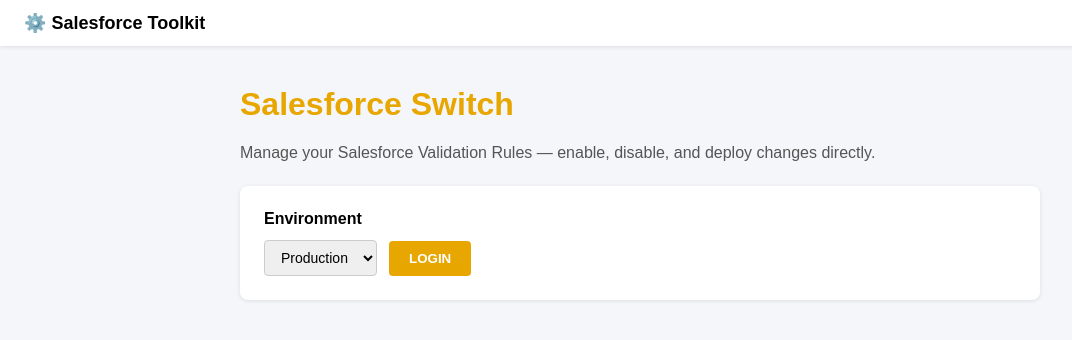
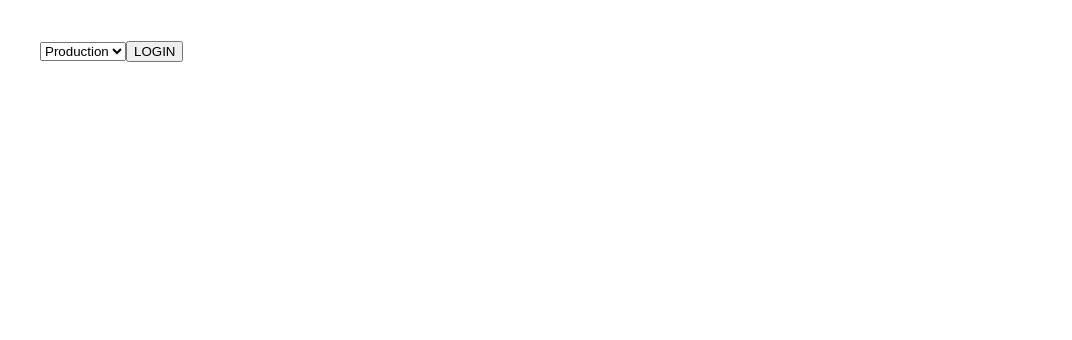
Before and after one commit to Faizaan0321/salesforce-validation-switch, a React (Create React App) app: page / in a window 1280 px wide. Shown: the top 340 px of the page, without its empty margins (0-1072 px from the left). Built offline with nearby package versions, Linux system fonts and the light colour scheme.

Commit message:
final fix

```diff
--- a/src/App.js
+++ b/src/App.js
@@ -27,10 +27,13 @@
 
     setAccessToken(token);
     setInstanceUrl(url);
-    setUserInfo({
-      preferred_username: "Faizaan Khan",
-      organization_id: "My Org",
-    });
+
+    axios
+      .get(`${url}/services/oauth2/userinfo`, {
+        headers: { Authorization: `Bearer ${token}` },
+      })
+      .then((res) => setUserInfo(res.data))
+      .catch(() => setUserInfo(null));
 
     window.history.replaceState(null, null, "/");
   }, []);
@@ -47,7 +50,7 @@
         : "https://login.salesforce.com";
 
     window.location.href = `${base}/services/oauth2/authorize?response_type=token&client_id=${CLIENT_ID}&redirect_uri=${encodeURIComponent(
-      REDIRECT_URI
+      REDIRECT_URI,
     )}`;
   };
 
@@ -64,332 +67,106 @@
     setMessage("Fetching validation rules...");
     try {
       const query = `SELECT Id, ValidationName, Active FROM ValidationRule WHERE EntityDefinition.QualifiedApiName = 'Account'`;
+
       const res = await axios.get(
         `${PROXY_BASE}/services/data/${API_VERSION}/tooling/query?q=${encodeURIComponent(
-          query
+          query,
         )}`,
-        { headers: getHeaders() }
+        { headers: getHeaders() },
       );
+
       setRules(res.data.records.map((r) => ({ ...r, _pending: r.Active })));
       setMessage("");
     } catch (err) {
-      setMessage(
-        "Error fetching rules: " +
-          (err.response?.data?.message || err.message)
-      );
+      setMessage(err.response?.data?.message || err.message);
     }
     setLoading(false);
   };
 
   const toggleRule = (id) => {
     setRules((prev) =>
-      prev.map((r) => (r.Id === id ? { ...r, _pending: !r._pending } : r))
+      prev.map((r) => (r.Id === id ? { ...r, _pending: !r._pending } : r)),
     );
   };
 
-  const enableAll = () =>
-    setRules((prev) => prev.map((r) => ({ ...r, _pending: true })));
-
-  const disableAll = () =>
-    setRules((prev) => prev.map((r) => ({ ...r, _pending: false })));
-
   const deployChanges = async () => {
     const changed = rules.filter((r) => r._pending !== r.Active);
+
     if (changed.length === 0) {
       setMessage("No changes to deploy.");
       return;
     }
 
     setDeploying(true);
-    setMessage(`Deploying ${changed.length} change(s)...`);
+    setMessage("Deploying...");
 
     try {
       for (const rule of changed) {
         await axios.patch(
           `${PROXY_BASE}/services/data/${API_VERSION}/tooling/sobjects/ValidationRule/${rule.Id}`,
-          { Metadata: { active: rule._pending } },
+          {
+            Metadata: {
+              active: rule._pending,
+            },
+          },
           {
             headers: {
               ...getHeaders(),
               "Content-Type": "application/json",
             },
-          }
+          },
         );
       }
+
       setRules((prev) => prev.map((r) => ({ ...r, Active: r._pending })));
-      setMessage("✅ Changes deployed successfully!");
+      setMessage("Deployed successfully");
     } catch (err) {
       setMessage(
-        "❌ Deploy failed: " + (err.response?.data?.message || err.message)
+        "Deploy failed: " + (err.response?.data?.message || err.message),
       );
     }
+
     setDeploying(false);
   };
 
-  const hasPendingChanges = rules.some((r) => r._pending !== r.Active);
-
   return (
-    <div style={styles.page}>
-      <div style={styles.header}>
-        <span style={styles.logo}>⚙️ Salesforce Toolkit</span>
-      </div>
-
-      <div style={styles.main}>
-        <h1 style={styles.title}>Salesforce Switch</h1>
-        <p style={styles.subtitle}>
-          Manage your Salesforce Validation Rules — enable, disable, and deploy
-          changes directly.
-        </p>
-
+    <div style={{ padding: 40 }}>
       {!accessToken ? (
-          <div style={styles.card}>
-            <label style={styles.label}>Environment</label>
-            <div style={styles.row}>
+        <>
           <select
             value={environment}
             onChange={(e) => setEnvironment(e.target.value)}
-                style={styles.select}
           >
             <option value="production">Production</option>
             <option value="sandbox">Sandbox</option>
           </select>
-              <button onClick={handleLogin} style={styles.btnOrange}>
-                LOGIN
+
+          <button onClick={handleLogin}>LOGIN</button>
+        </>
+      ) : (
+        <>
+          <h3>Username: {userInfo?.preferred_username}</h3>
+          <h3>Org: {userInfo?.organization_name}</h3>
+
+          <button onClick={handleLogout}>LOGOUT</button>
+          <button onClick={fetchRules}>GET METADATA</button>
+
+          <button onClick={deployChanges} disabled={deploying}>
+            DEPLOY
+          </button>
+
+          {rules.map((r) => (
+            <div key={r.Id}>
+              {r.ValidationName}
+              <button onClick={() => toggleRule(r.Id)}>
+                {r._pending ? "ON" : "OFF"}
               </button>
             </div>
-          </div>
-        ) : (
-          <>
-            <div style={styles.card}>
-              <p>
-                <b>Logged in as:</b>
-              </p>
-              <p>Username: {userInfo?.preferred_username}</p>
-              <p>Organisation: {userInfo?.organization_id}</p>
-              <div style={styles.row}>
-                <button onClick={handleLogout} style={styles.btnOrange}>
-                  LOGOUT
-                </button>
-                <button
-                  onClick={fetchRules}
-                  style={styles.btnOrange}
-                  disabled={loading}
-                >
-                  {loading ? "Loading..." : "GET METADATA"}
-                </button>
-              </div>
-            </div>
+          ))}
 
-            {rules.length > 0 && (
-              <div style={styles.card}>
-                <div style={styles.tabRow}>
-                  <span style={styles.tab}>Validation Rules</span>
-                </div>
-
-                <div style={{ padding: "12px 0" }}>
-                  <button
-                    onClick={deployChanges}
-                    style={{
-                      ...styles.btnBlue,
-                      opacity: hasPendingChanges ? 1 : 0.5,
-                    }}
-                    disabled={deploying || !hasPendingChanges}
-                  >
-                    {deploying
-                      ? "Deploying..."
-                      : `DEPLOY CHANGES${
-                          hasPendingChanges
-                            ? ` (${rules.filter(
-                                (r) => r._pending !== r.Active
-                              ).length})`
-                            : ""
-                        }`}
-                  </button>
-                </div>
-
-                <div style={styles.sectionHead}>
-                  <b style={{ color: "#0070d2" }}>Account</b>
-                  <div>
-                    <button onClick={enableAll} style={styles.btnGreen}>
-                      ENABLE ALL
-                    </button>
-                    <button
-                      onClick={disableAll}
-                      style={{ ...styles.btnRed, marginLeft: 8 }}
-                    >
-                      DISABLE ALL
-                    </button>
-                  </div>
-                </div>
-
-                {rules.map((rule) => (
-                  <div key={rule.Id} style={styles.ruleRow}>
-                    <div>
-                      <span style={styles.ruleName}>
-                        {rule.ValidationName}
-                      </span>
-                      {rule._pending !== rule.Active && (
-                        <span style={styles.pendingBadge}>modified</span>
-                      )}
-                    </div>
-                    <div
-                      onClick={() => toggleRule(rule.Id)}
-                      style={{
-                        ...styles.toggle,
-                        background: rule._pending ? "#e8a600" : "#ccc",
-                      }}
-                    >
-                      <div
-                        style={{
-                          ...styles.ball,
-                          left: rule._pending ? "34px" : "2px",
-                        }}
-                      />
-                      <span
-                        style={{
-                          ...styles.toggleText,
-                          left: rule._pending ? "6px" : "auto",
-                          right: rule._pending ? "auto" : "6px",
-                        }}
-                      >
-                        {rule._pending ? "ON" : "OFF"}
-                      </span>
-                    </div>
-                  </div>
-                ))}
-              </div>
-            )}
-
-            {message && <p style={styles.msg}>{message}</p>}
+          <p>{message}</p>
         </>
       )}
     </div>
-    </div>
   );
 }
-
-const styles = {
-  page: { fontFamily: "Arial", minHeight: "100vh", background: "#f4f6f9" },
-  header: {
-    background: "#fff",
-    padding: "12px 24px",
-    boxShadow: "0 1px 4px rgba(0,0,0,0.1)",
-  },
-  logo: { fontSize: 18, fontWeight: "bold" },
-  main: { maxWidth: 800, margin: "40px auto", padding: "0 20px" },
-  title: { color: "#e8a600", fontSize: 32 },
-  subtitle: { color: "#555", marginBottom: 24 },
-  card: {
-    background: "#fff",
-    padding: 24,
-    borderRadius: 8,
-    boxShadow: "0 1px 4px rgba(0,0,0,0.1)",
-    marginBottom: 20,
-  },
-  label: { fontWeight: "bold" },
-  row: { display: "flex", gap: 12, marginTop: 12, alignItems: "center" },
-  select: {
-    padding: "8px 12px",
-    borderRadius: 4,
-    border: "1px solid #ccc",
-    fontSize: 14,
-  },
-  btnOrange: {
-    background: "#e8a600",
-    color: "#fff",
-    border: "none",
-    padding: "10px 20px",
-    borderRadius: 4,
-    cursor: "pointer",
-    fontWeight: "bold",
-  },
-  btnBlue: {
-    background: "#0070d2",
-    color: "#fff",
-    border: "none",
-    padding: "10px 20px",
-    borderRadius: 4,
-    cursor: "pointer",
-    fontWeight: "bold",
-  },
-  btnGreen: {
-    background: "#4caf50",
-    color: "#fff",
-    border: "none",
-    padding: "6px 14px",
-    borderRadius: 4,
-    cursor: "pointer",
-    fontWeight: "bold",
-  },
-  btnRed: {
-    background: "#e53935",
-    color: "#fff",
-    border: "none",
-    padding: "6px 14px",
-    borderRadius: 4,
-    cursor: "pointer",
-    fontWeight: "bold",
-  },
-  tabRow: { borderBottom: "2px solid #e8a600", marginBottom: 12 },
-  tab: {
-    padding: "8px 16px",
-    color: "#e8a600",
-    fontWeight: "bold",
-    borderBottom: "2px solid #e8a600",
-    display: "inline-block",
-  },
-  sectionHead: {
-    display: "flex",
-    justifyContent: "space-between",
-    alignItems: "center",
-    margin: "16px 0 8px",
-  },
-  ruleRow: {
-    display: "flex",
-    justifyContent: "space-between",
-    alignItems: "center",
-    padding: "10px 0",
-    borderBottom: "1px solid #f0f0f0",
-  },
-  ruleName: { fontSize: 14, color: "#333" },
-  pendingBadge: {
-    marginLeft: 8,
-    fontSize: 11,
-    background: "#fff3cd",
-    color: "#856404",
-    padding: "2px 6px",
-    borderRadius: 4,
-    fontWeight: "bold",
-  },
-  toggle: {
-    position: "relative",
-    width: 65,
-    height: 28,
-    borderRadius: 14,
-    cursor: "pointer",
-    transition: "background 0.3s",
-  },
-  ball: {
-    position: "absolute",
-    top: 3,
-    width: 22,
-    height: 22,
-    background: "#fff",
-    borderRadius: "50%",
-    transition: "left 0.3s",
-  },
-  toggleText: {
-    position: "absolute",
-    top: 6,
-    color: "#fff",
-    fontSize: 11,
-    fontWeight: "bold",
-  },
-  msg: {
-    padding: 12,
-    background: "#fff",
-    borderRadius: 8,
-    textAlign: "center",
-    fontWeight: "bold",
-  },
-};
```
Lines whose indentation alone changed are shown as unchanged.
